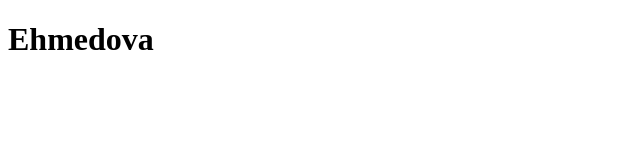
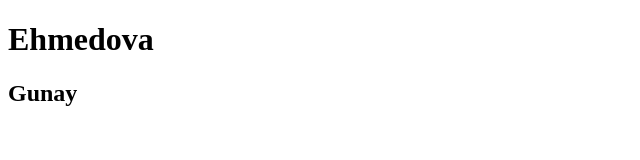
Before and after one commit to ahmadovagunay/git-test, a plain HTML site: page index.html in a window 1280 px wide. Shown: the whole page, without its empty margins (0-640 px from the left). Drawn offline with Linux system fonts and the light colour scheme.

Commit message:
h2 elave edildi

```diff
--- a/index.html
+++ b/index.html
@@ -8,6 +8,7 @@
 <body>
 
     <h1>Ehmedova</h1>
+    <h2>Gunay</h2>
 
 </body>
 </html>
```
